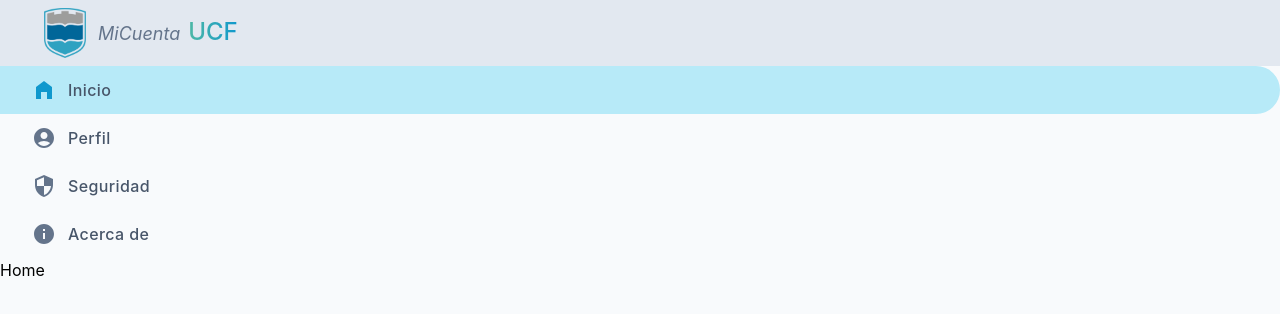
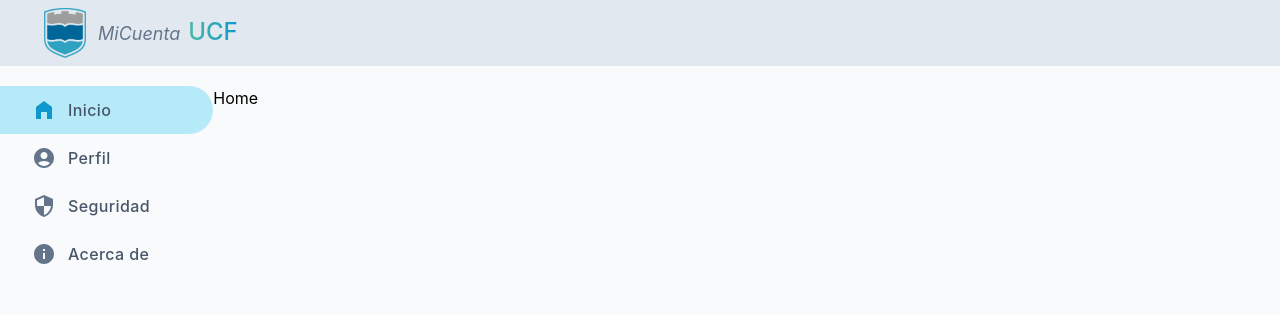
Before and after one commit to rcmarc/micuenta-react, a Next.js app in the folder apps/web/: page / in a window 1280 px wide. Shown: the top 314 px of the page. Built offline with nearby package versions, Linux system fonts and the light colour scheme.

Commit message:
updated main layout

```diff
--- a/apps/web/layouts/MainLayout.jsx
+++ b/apps/web/layouts/MainLayout.jsx
@@ -5,8 +5,10 @@ function MainLayout({ children }) {
   return (
     <>
       <TopBar />
-      <SideNav />
-      {children}
+      <div className="mt-5 flex">
+        <SideNav className={'w-2/12'} />
+        {children}
+      </div>
     </>
   );
 }
```
